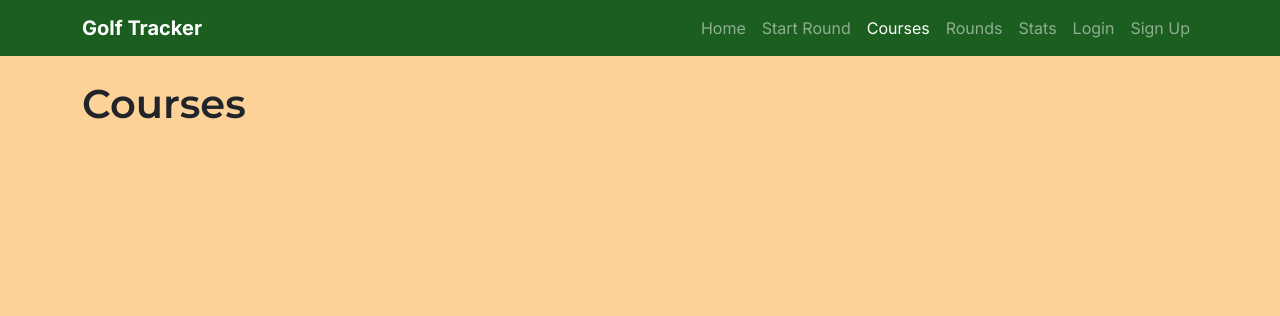
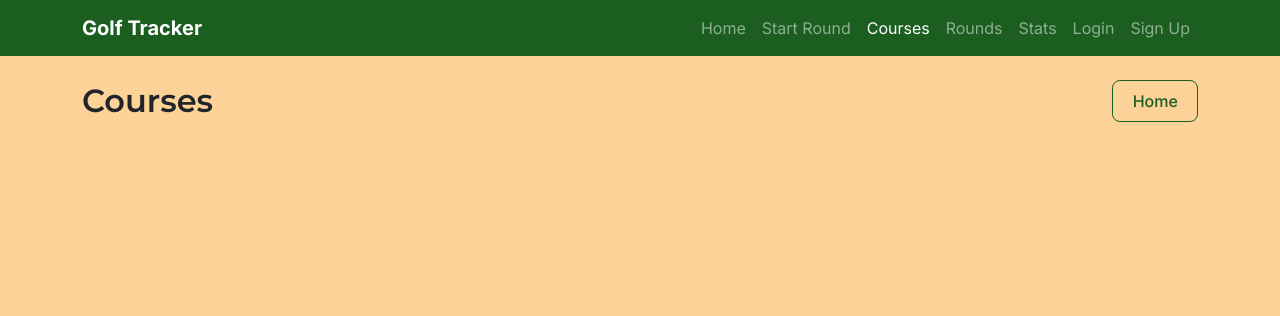
Before and after one commit to N-Smillie/golf-tracker-project, a Django app: page /courses/ in a window 1280 px wide. Shown: the top 316 px of the page. Run offline with Django 4.2, Linux system fonts and the light colour scheme; data that the repository does not hold is empty.

Commit message:
added back and home buttons for improved navigation and styled to fit the theme of my other buttons

```diff
--- a/courses/templates/courses/course_list.html
+++ b/courses/templates/courses/course_list.html
@@ -3,7 +3,13 @@
 
 {% block content %}
 
-<h1 class="mb-4">Courses</h1>
+<div class="d-flex justify-content-between align-items-center mb-4">
+    <h2 class="mb-0">Courses</h2>
+
+    <a href="{% url 'home' %}" class="btn btn-outline-secondary">
+        Home
+    </a>
+</div>
 
 <div class="row">
     {% for course in courses %}
--- a/rounds/templates/rounds/round_detail.html
+++ b/rounds/templates/rounds/round_detail.html
@@ -1,6 +1,12 @@
 {% extends "base.html" %}
 
 {% block content %}
+
+<div class="mb-3">
+    <a href="{% url 'round_history' %}" class="btn btn-outline-secondary">
+        Back
+    </a>
+</div>
 
 <div class="card">
     <div class="card-body">
--- a/static/css/style.css
+++ b/static/css/style.css
@@ -124,6 +124,20 @@ a:hover {
     background-color: var(--secondary-color)
 }
 
+.btn-outline-secondary {
+    border-radius: 8px;
+    border-color: var(--primary-color);
+    color: var(--primary-color);
+    padding: 0.5rem 1.2rem;
+    font-weight: 500;
+}
+
+.btn-outline-secondary:hover {
+    background-color: var(--secondary-color);
+    border-color: var(--secondary-color);
+    color: white;
+}
+
 /* Scores */
 .score-good {
     color: var(--good-score);
```
Also changed, not shown: courses/templates/courses/course_detail.html (+7 -1 lines), rounds/templates/rounds/round_history.html (+7 -1 lines), stats/templates/stats/stats_dashboard.html (+7 -1 lines).
